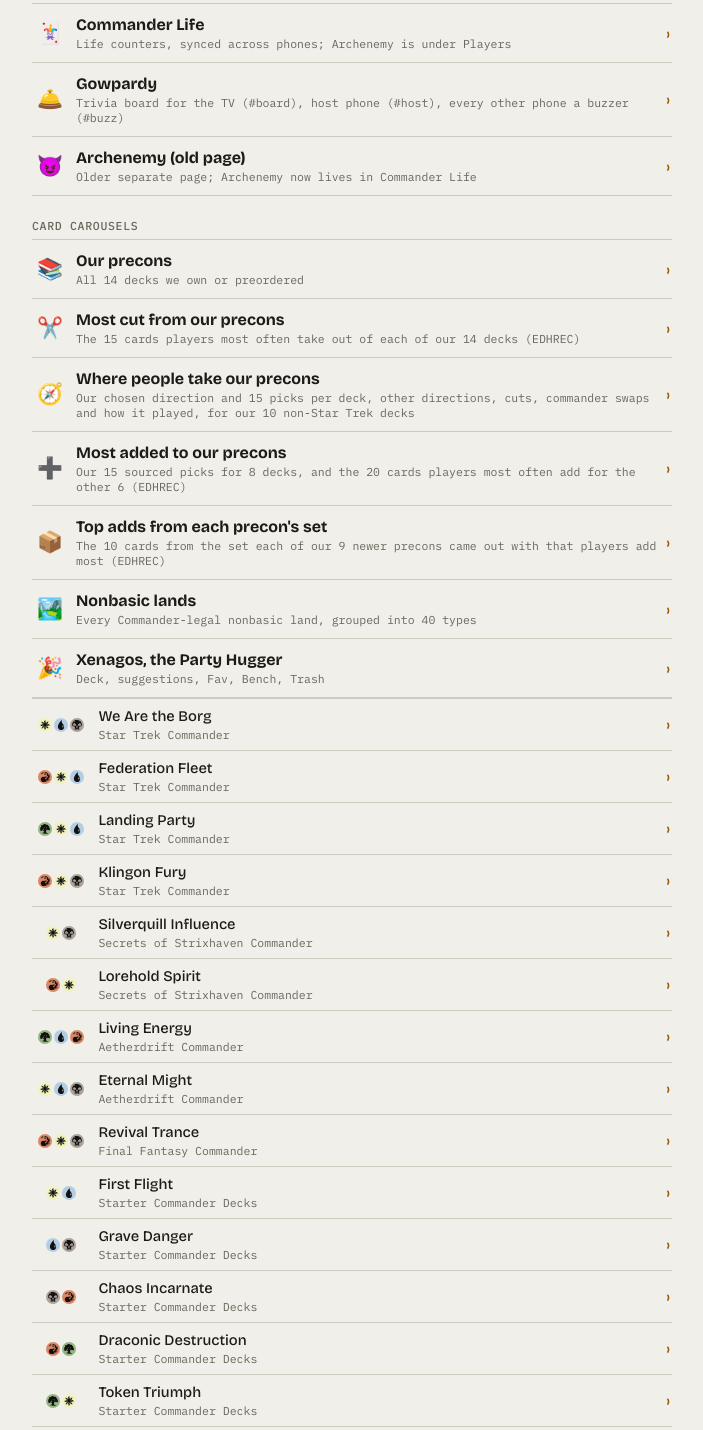
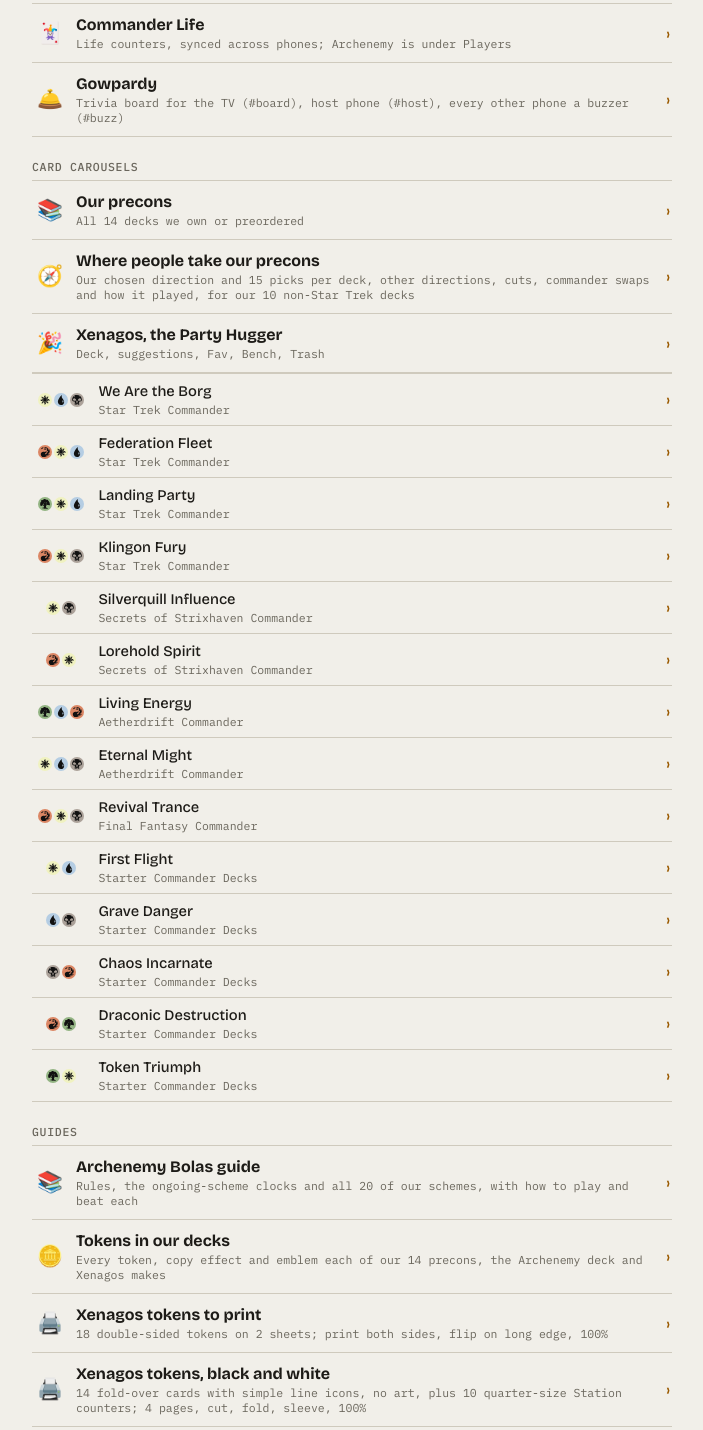
Before and after one commit to BigLob/commander-life, a plain HTML site: page links.html in a window 1280 px wide. Shown: the part 82-1512 px from the top of the page, without its empty margins (288-991 px from the left). Drawn offline with nearby package versions, Linux system fonts and the light colour scheme.

Commit message:
links.html: drop old Archenemy, Most cut, Most added, set adds, lands carousel and primer from the list
Co-Authored-By: Claude Opus 5.5 <noreply@anthropic.com>

```diff
--- a/links.html
+++ b/links.html
@@ -38,19 +38,11 @@ a:hover .t{color:var(--accent)}
 <h2>Play</h2>
 <ul>
 <li><a href="./"><span class="i">🃏</span><span class="t">Commander Life</span><span class="d">Life counters, synced across phones; Archenemy is under Players</span><span class="go">›</span></a></li>
-<li><a href="quiz.html"><span class="i">🛎️</span><span class="t">Gowpardy</span><span class="d">Trivia board for the TV (#board), host phone (#host), every other phone a buzzer (#buzz)</span><span class="go">›</span></a></li>
-<li><a href="archenemy.html"><span class="i">😈</span><span class="t">Archenemy (old page)</span><span class="d">Older separate page; Archenemy now lives in Commander Life</span><span class="go">›</span></a></li>
-</ul>
+<li><a href="quiz.html"><span class="i">🛎️</span><span class="t">Gowpardy</span><span class="d">Trivia board for the TV (#board), host phone (#host), every other phone a buzzer (#buzz)</span><span class="go">›</span></a></li></ul>
 
 <h2>Card carousels</h2>
 <ul>
-<li><a href="decks/"><span class="i">📚</span><span class="t">Our precons</span><span class="d">All 14 decks we own or preordered</span><span class="go">›</span></a></li>
-<li><a href="cuts/"><span class="i">✂️</span><span class="t">Most cut from our precons</span><span class="d">The 15 cards players most often take out of each of our 14 decks (EDHREC)</span><span class="go">›</span></a></li>
-<li><a href="decks/angles.html"><span class="i">🧭</span><span class="t">Where people take our precons</span><span class="d">Our chosen direction and 15 picks per deck, other directions, cuts, commander swaps and how it played, for our 10 non-Star Trek decks</span><span class="go">›</span></a></li>
-<li><a href="adds/"><span class="i">➕</span><span class="t">Most added to our precons</span><span class="d">Our 15 sourced picks for 8 decks, and the 20 cards players most often add for the other 6 (EDHREC)</span><span class="go">›</span></a></li>
-<li><a href="setadds/"><span class="i">📦</span><span class="t">Top adds from each precon's set</span><span class="d">The 10 cards from the set each of our 9 newer precons came out with that players add most (EDHREC)</span><span class="go">›</span></a></li>
-<li><a href="lands/"><span class="i">🏞️</span><span class="t">Nonbasic lands</span><span class="d">Every Commander-legal nonbasic land, grouped into 40 types</span><span class="go">›</span></a></li>
-<li><a href="xenagos.html"><span class="i">🎉</span><span class="t">Xenagos, the Party Hugger</span><span class="d">Deck, suggestions, Fav, Bench, Trash</span><span class="go">›</span></a></li>
+<li><a href="decks/"><span class="i">📚</span><span class="t">Our precons</span><span class="d">All 14 decks we own or preordered</span><span class="go">›</span></a></li><li><a href="decks/angles.html"><span class="i">🧭</span><span class="t">Where people take our precons</span><span class="d">Our chosen direction and 15 picks per deck, other directions, cuts, commander swaps and how it played, for our 10 non-Star Trek decks</span><span class="go">›</span></a></li><li><a href="xenagos.html"><span class="i">🎉</span><span class="t">Xenagos, the Party Hugger</span><span class="d">Deck, suggestions, Fav, Bench, Trash</span><span class="go">›</span></a></li>
 </ul>
 <ul class="sub">
 <li><a href="decks/borg.html"><span class="i mana" role="img" aria-label="white, blue, black"><svg><use href="#mW"/></svg><svg><use href="#mU"/></svg><svg><use href="#mB"/></svg></span><span class="t">We Are the Borg</span><span class="d">Star Trek Commander</span><span class="go">›</span></a></li>
@@ -71,9 +63,7 @@ a:hover .t{color:var(--accent)}
 
 <h2>Guides</h2>
 <ul>
-<li><a href="archenemy-bolas.html"><span class="i">📚</span><span class="t">Archenemy Bolas guide</span><span class="d">Rules, the ongoing-scheme clocks and all 20 of our schemes, with how to play and beat each</span><span class="go">›</span></a></li>
-<li><a href="lands/primer.html"><span class="i">📖</span><span class="t">Nonbasic lands primer</span><span class="d">Land types, most played, prices, upgrades for our decks</span><span class="go">›</span></a></li>
-<li><a href="decks/tokens.html"><span class="i">🪙</span><span class="t">Tokens in our decks</span><span class="d">Every token, copy effect and emblem each of our 14 precons, the Archenemy deck and Xenagos makes</span><span class="go">›</span></a></li>
+<li><a href="archenemy-bolas.html"><span class="i">📚</span><span class="t">Archenemy Bolas guide</span><span class="d">Rules, the ongoing-scheme clocks and all 20 of our schemes, with how to play and beat each</span><span class="go">›</span></a></li><li><a href="decks/tokens.html"><span class="i">🪙</span><span class="t">Tokens in our decks</span><span class="d">Every token, copy effect and emblem each of our 14 precons, the Archenemy deck and Xenagos makes</span><span class="go">›</span></a></li>
 <li><a href="xenagos-tokens.pdf"><span class="i">🖨️</span><span class="t">Xenagos tokens to print</span><span class="d">18 double-sided tokens on 2 sheets; print both sides, flip on long edge, 100%</span><span class="go">›</span></a></li>
 <li><a href="xenagos-tokens-bw.pdf"><span class="i">🖨️</span><span class="t">Xenagos tokens, black and white</span><span class="d">14 fold-over cards with simple line icons, no art, plus 10 quarter-size Station counters; 4 pages, cut, fold, sleeve, 100%</span><span class="go">›</span></a></li>
 <li><a href="https://github.com/BigLob/commander-life/blob/main/upgrades.md"><span class="i">⬆️</span><span class="t">Starter deck upgrades</span><span class="d">Bracket 3 punch-up: Core 15 per deck, prices, cuts (~$984 for all five); card lists in upgrades-lists.txt</span><span class="go">›</span></a></li>
```
Also changed, not shown: 1 other file.
